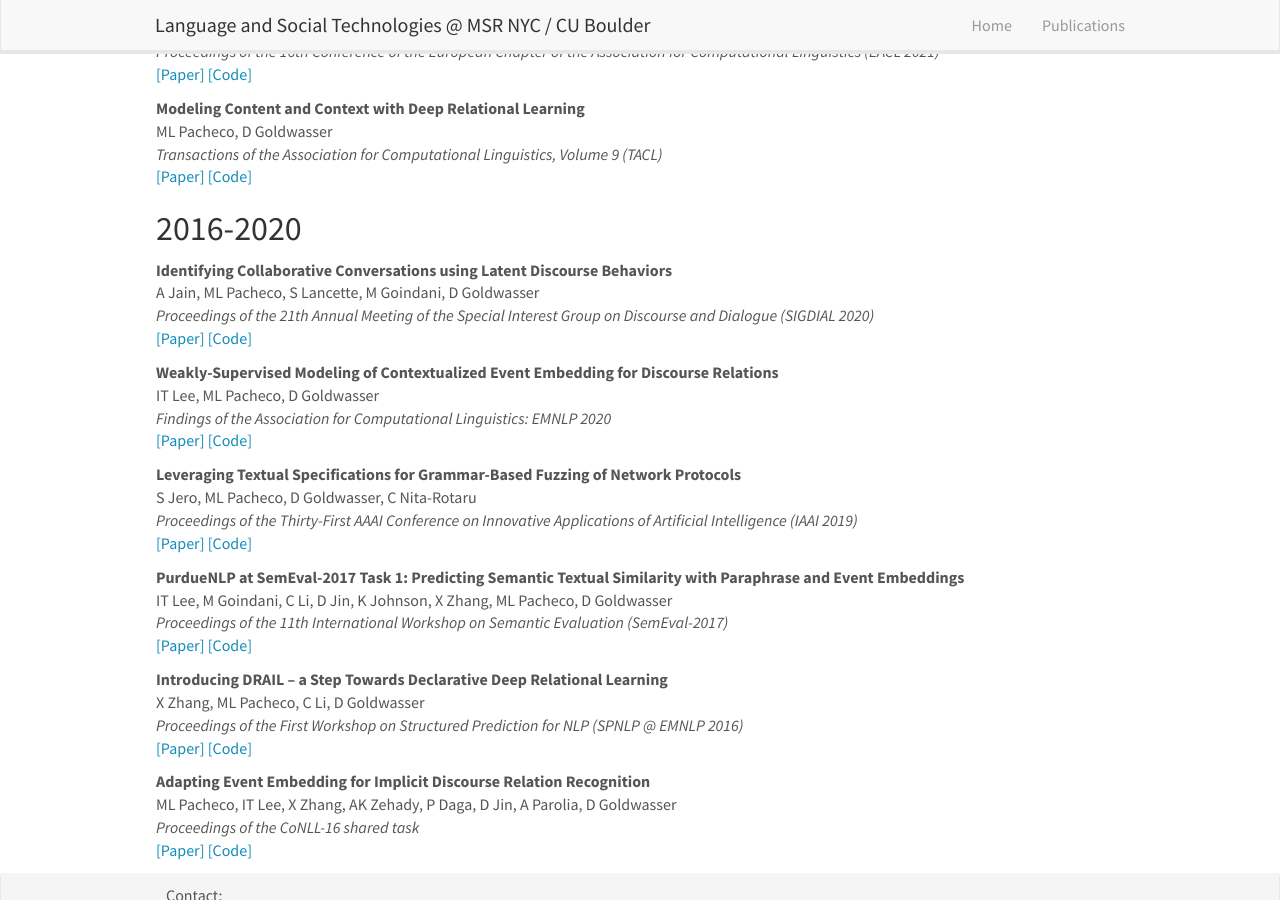
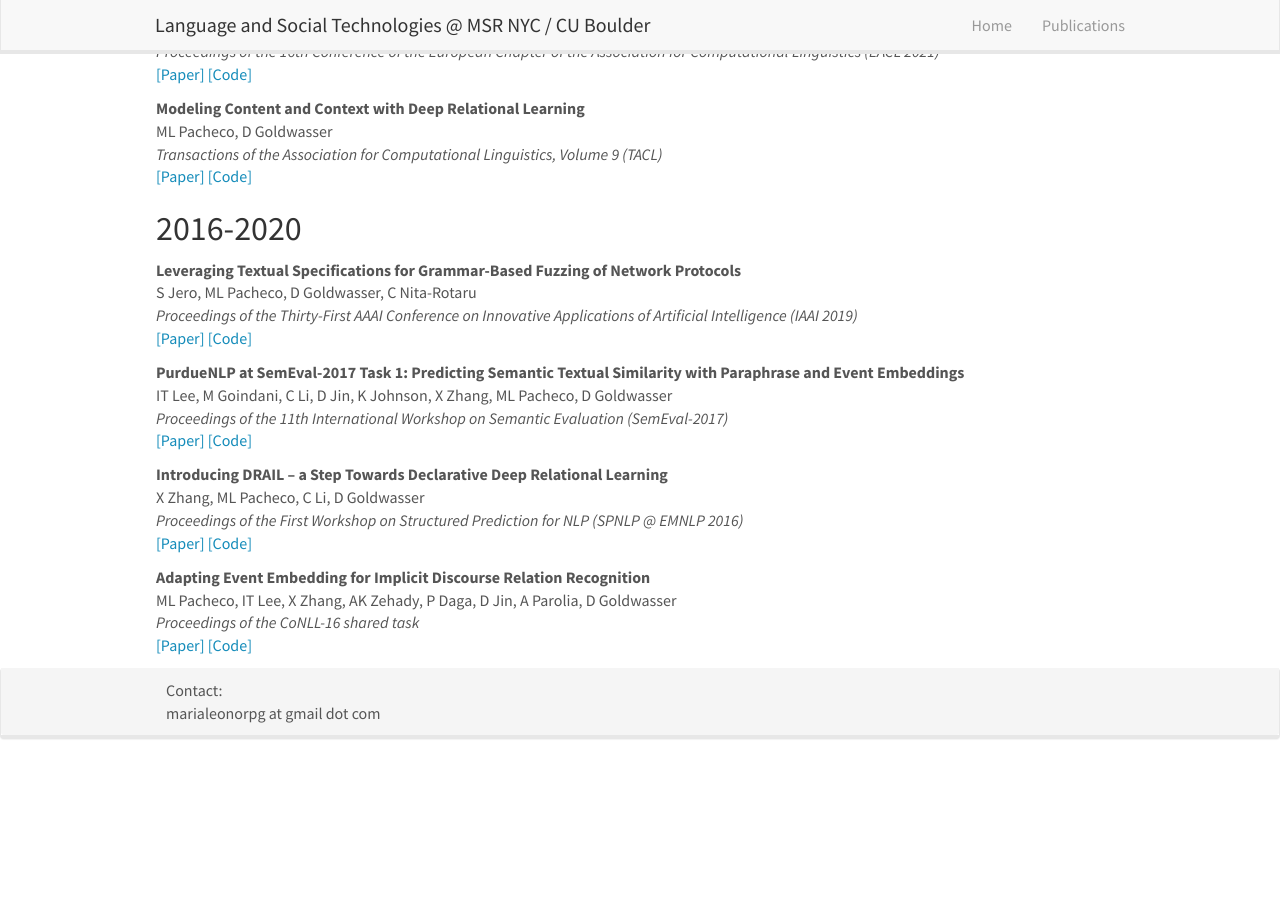
Before and after one commit to mlpacheco/mlpacheco.github.io, a Jekyll site: the page built from _pages/publications.md, in a window 1280 px wide and 900 px high, scrolled down 830 px. Built offline with Jekyll 4.4.1, drawn with Linux system fonts in a browser that asks for light colours; nearby versions of some CDN libraries; after the commit the page ends 1591 px from its top, so only the background shows below that.

Commit message:
Update publist.yml

```diff
--- a/_data/publist.yml
+++ b/_data/publist.yml
@@ -1,26 +1,3 @@
-- title: "Identifying Collaborative Conversations using Latent Discourse Behaviors"
-  authors: A Jain, ML Pacheco, S Lancette, M Goindani, D Goldwasser
-  venue: "Proceedings of the 21th Annual Meeting of the Special Interest Group on Discourse and Dialogue (SIGDIAL 2020)"
-  link:
-    url: https://aclanthology.org/2020.sigdial-1.10/
-    display: \[Paper\]
-  code:
-    url: https://gitlab.com/ayush-jain/collaborative-yahoo-discourse
-    display: \[Code\]
-  highlight: 0
-  year: 1620
-
-- title: "Weakly-Supervised Modeling of Contextualized Event Embedding for Discourse Relations"
-  authors: IT Lee, ML Pacheco, D Goldwasser
-  venue: "Findings of the Association for Computational Linguistics: EMNLP 2020"
-  link:
-    url: https://aclanthology.org/2020.findings-emnlp.446/
-    display: \[Paper\]
-  code:
-    url: https://github.com/doug919/narrative_graph_emnlp2020
-    display: \[Code\]
-  highlight: 0
-  year: 1620
 
 - title: "Leveraging Textual Specifications for Grammar-Based Fuzzing of Network Protocols"
   authors: S Jero, ML Pacheco, D Goldwasser, C Nita-Rotaru
@@ -32,7 +9,7 @@
     url: https://gitlab.com/purdueNlp/snake_nlp
     display: \[Code\]
   highlight: 0
-  year: 1620
+  year: 2010
 
 - title: "PurdueNLP at SemEval-2017 Task 1: Predicting Semantic Textual Similarity with Paraphrase and Event Embeddings"
   authors: IT Lee, M Goindani, C Li, D Jin, K Johnson, X Zhang, ML Pacheco, D Goldwasser
@@ -44,7 +21,7 @@
     url: https://mlpacheco.github.io/publications/
     display: \[Code\]
   highlight: 0
-  year: 1620
+  year: 2010
 
 - title: "Introducing DRAIL – a Step Towards Declarative Deep Relational Learning"
   authors: X Zhang, ML Pacheco, C Li, D Goldwasser
@@ -56,7 +33,7 @@
     url: https://gitlab.com/purdueNlp/DRaiL
     display: \[Code\]
   highlight: 0
-  year: 1620
+  year: 2010
 
 - title: "Adapting Event Embedding for Implicit Discourse Relation Recognition"
   authors: ML Pacheco, IT Lee, X Zhang, AK Zehady, P Daga, D Jin, A Parolia, D Goldwasser
@@ -68,4 +45,4 @@
     url: https://mlpacheco.github.io/publications/
     display: \[Code\]
   highlight: 0
-  year: 1620
+  year: 2010
```
